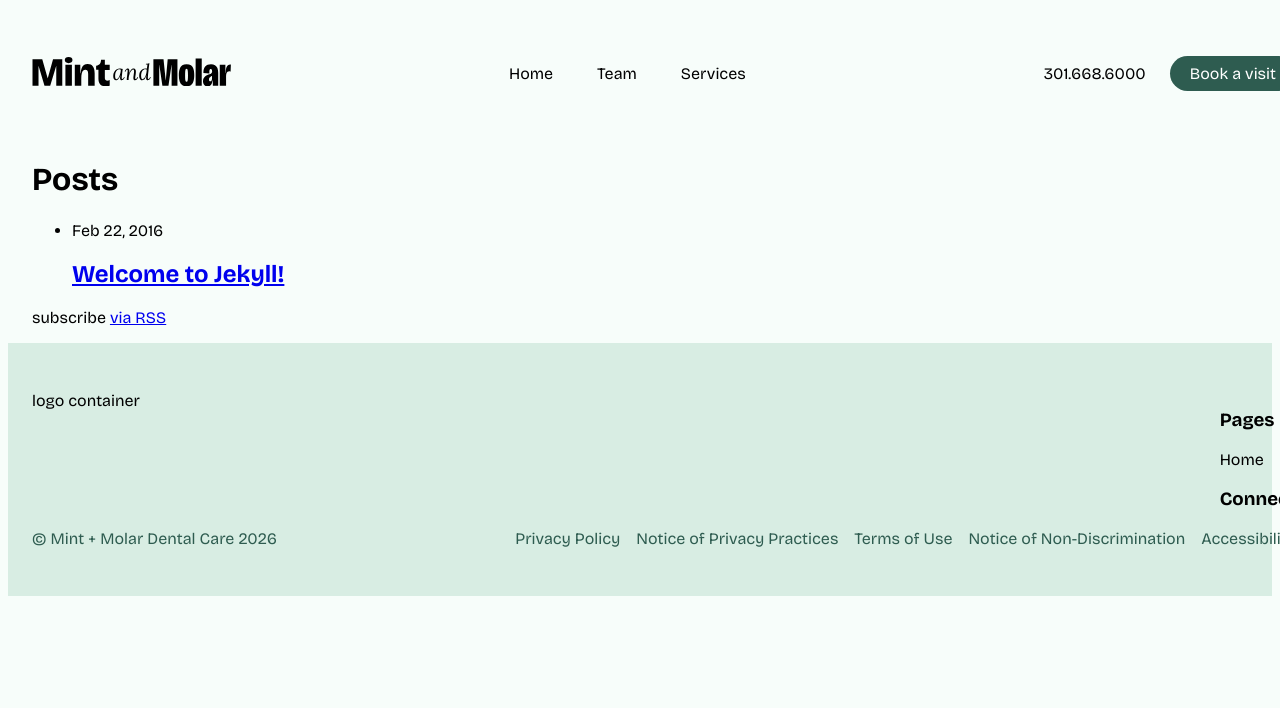
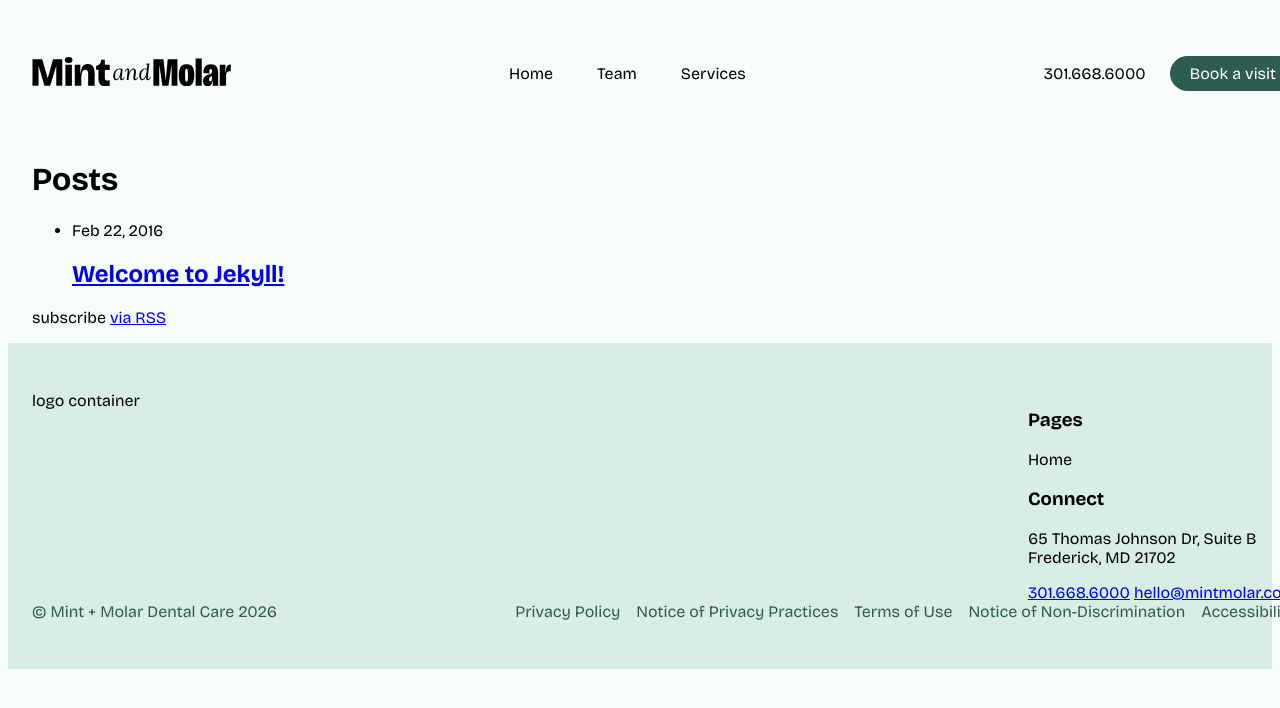
Before and after one commit to naher94/mintmolar.com, a Jekyll site: the page built from index.html, in a window 1280 px wide. Shown: the top 708 px of the page. Built offline with Jekyll 4.4.1, drawn with Linux system fonts in a browser that asks for light colours.

Commit message:
Contact Data File Added

```diff
--- /dev/null
+++ b/_data/contact.yml
@@ -0,0 +1,15 @@
+phone: "301.668.6000"
+phone_link: "3016686000"
+email: "hello@mintmolar.com"
+
+address:
+  street: "65 Thomas Johnson Dr, Suite B"
+  city: "Frederick"
+  state: "MD"
+  zip: "21702"
+
+hours:
+  - days: "Mon–Thu"
+    time: "8am - 5pm"
+  - days: "Fri–Sun"
+    time: "Closed"
--- a/_includes/footer.html
+++ b/_includes/footer.html
@@ -12,7 +12,9 @@
         </div>
         <div class="nav-container">
           <h3>Connect</h3>
-
+          <p>{{ site.data.contact.address.street }}<br>{{ site.data.contact.address.city }}, {{ site.data.contact.address.state }} {{ site.data.contact.address.zip }}</p>
+          <a href="tel:{{ site.data.contact.phone_link }}">{{ site.data.contact.phone }}</a>
+          <a href="mailto:{{ site.data.contact.email }}">{{ site.data.contact.email }}</a>
         </div>
       </div>
     </div>
--- a/_includes/header.html
+++ b/_includes/header.html
@@ -13,7 +13,7 @@
     </nav>
 
     <div class="header__actions">
-      <a class="header__phone" href="tel:3016686000">301.668.6000</a>
+      <a class="header__phone" href="tel:{{ site.data.contact.phone_link }}">{{ site.data.contact.phone }}</a>
       <!-- TODO update this link -->
       <a class="header__cta" href="{{ site.baseurl }}/contact">Book a visit</a>
     </div>
```
